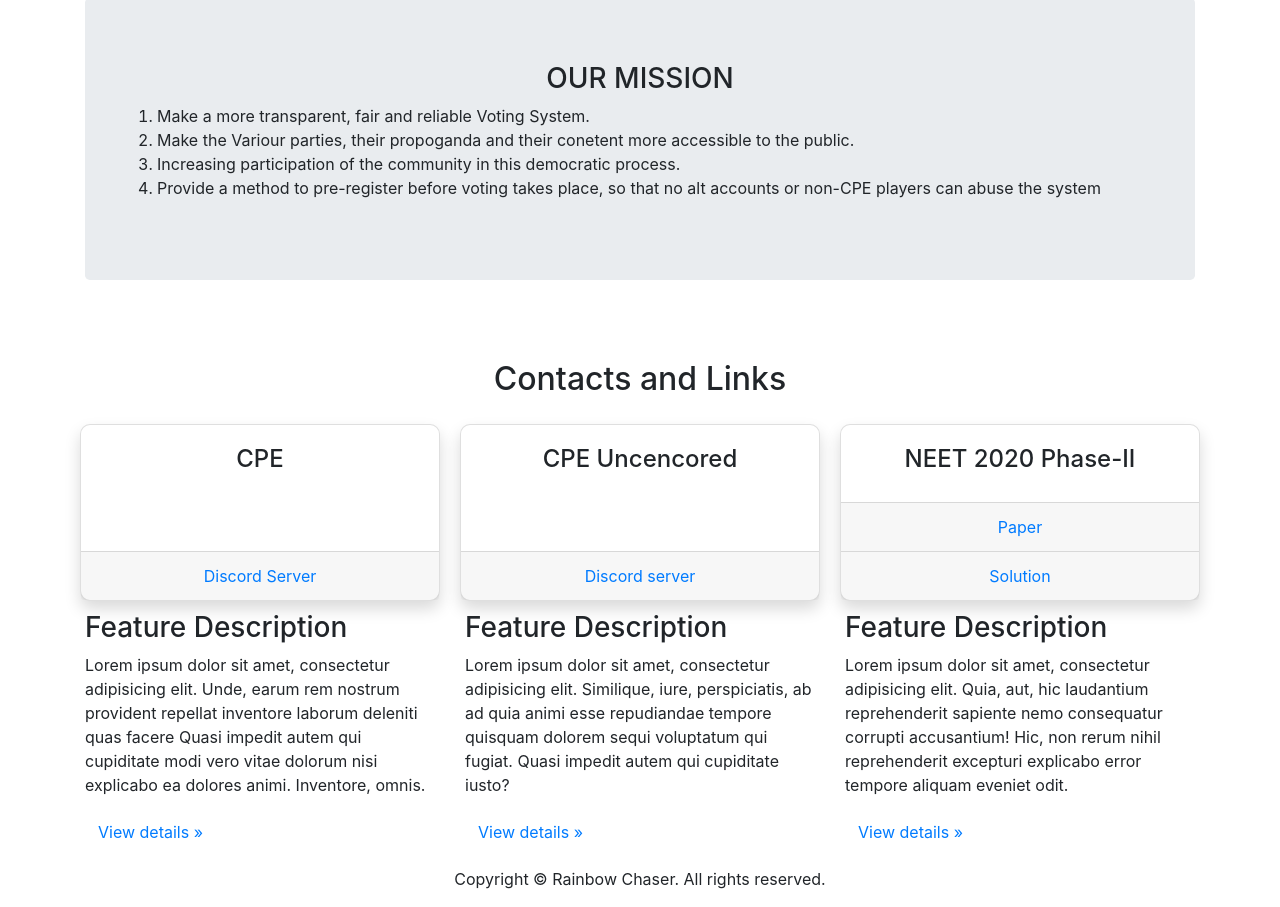
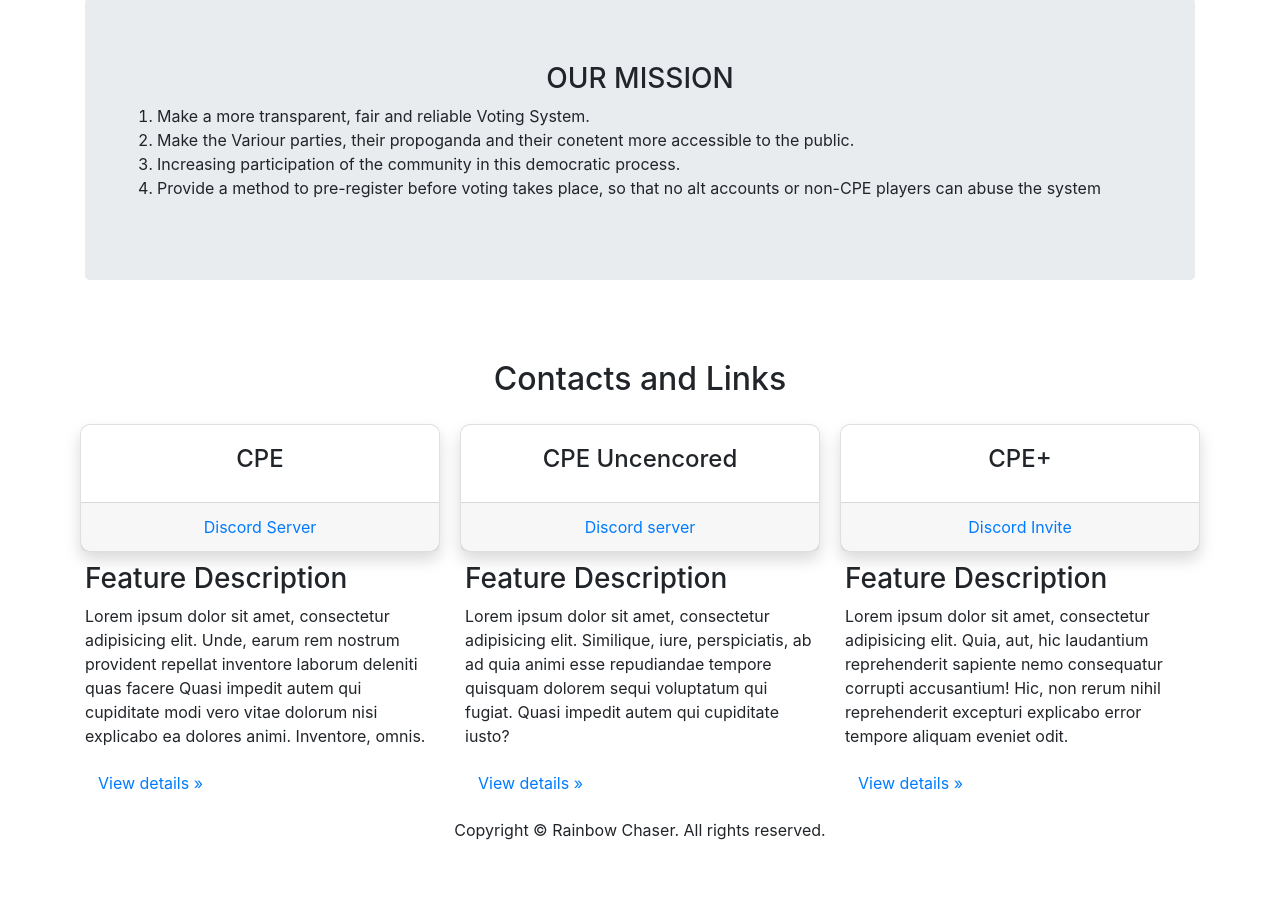
Before and after one commit to RainbowChaser123/CPE-vote, a plain HTML site: page index.html in a window 1280 px wide. Shown: the part 1540-2447 px from the top of the page. After the commit the page ends 2398 px from the top, so only its background shows below. Drawn offline with Linux system fonts and the light colour scheme.

Commit message:
Update index.html

```diff
--- a/index.html
+++ b/index.html
@@ -184,14 +184,12 @@
         <div class="col-sm-6 col-lg-4" style="padding: 10px;">
           <div class="card text-center shadow h-100" style="border-radius: 10px">
             <div class="card-body">
-              <h4>NEET 2020 Phase-II</h4>
+              <h4>CPE+</h4>
             </div>
             <div class="card-footer">
-              <a href="#" class="card-link" data-toggle="modal" data-target="#yearly"> Paper</a>
+              <a href="https://discord.gg/AEgZzWXApc" class="card-link" data-toggle="modal" data-target="#yearly"> Discord Invite</a>
             </div>
-            <div class="card-footer">
-              <a href="#" class="card-link" data-toggle="modal" data-target="#yearly"> Solution</a>
-            </div>
+
           </div>
         </div>
         <div class="col-sm-6 col-lg-4">
```
